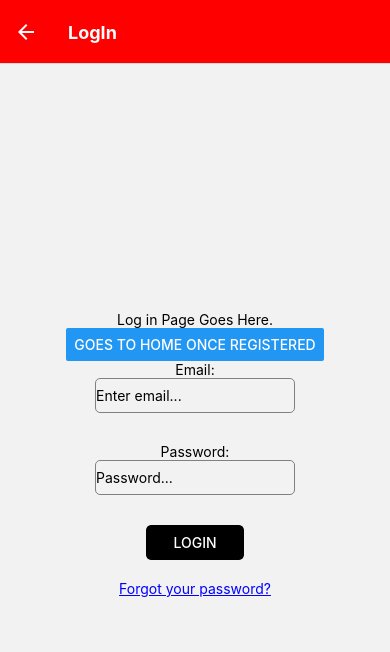
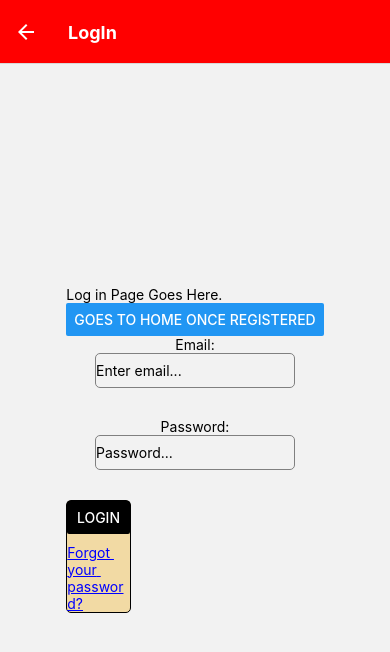
Before and after one commit to SirPhoros/love-birds, a React Native app: screen /LogIn in a window 390 px wide. Shown: the top 652 px of the page. Built offline with nearby package versions, Linux system fonts and the light colour scheme; no server answers.

Commit message:
Implement solution for Login

```diff
--- a/src/SignIn_Children/LogIn.tsx
+++ b/src/SignIn_Children/LogIn.tsx
@@ -1,12 +1,14 @@
-import React from 'react'
+import React, { useState } from 'react'
 import { View, Text, Button, TextInput, StyleSheet } from 'react-native'
 import { useNavigation } from '@react-navigation/native'
 import { logIn } from '../../utils'
 
-let email: string = ''
-let password: string = ''
+let emailLogin: string = ''
+let passwordLogin: string = ''
 
 export default function LogIn() {
+	const [email, setEmail] = useState('')
+	const [password, setPassword] = useState('')
 	const nav = useNavigation()
 
 	/* --- Email Input --- */
@@ -18,7 +20,7 @@ export default function LogIn() {
 					<TextInput
 						placeholder="Enter email..."
 						onChangeText={(newText) => {
-							email = newText
+							emailLogin = newText
 						}}
 						style={styles.textContainer}
 					/>
@@ -29,12 +31,55 @@ export default function LogIn() {
 						placeholder="Password..."
 						secureTextEntry={true}
 						onChangeText={(newText) => {
-							password = newText
+							passwordLogin = newText
 						}}
 						style={styles.textContainer}
 					/>
 				</View>
 			</>
+		)
+	}
+
+	function LoginMessage() {
+		return (
+			<>
+				<View>
+					<Text>Welcome back! </Text>
+					<Text>We've missed you</Text>
+					<Button
+						title="Head to the App"
+						onPress={() => {
+							nav.navigate('Home' as never)
+						}}
+					/>
+				</View>
+			</>
+		)
+	}
+
+	function LoginPage() {
+		return (
+			<View>
+				<Text>Log in Page Goes Here.</Text>
+				<Button
+					title="Goes to home once registered"
+					onPress={() => nav.navigate('Home' as never)}
+				/>
+				<EmailInput />
+				<View style={styles.buttonContainer}>
+					<Button
+						title="Login"
+						color="#000000"
+						onPress={() => {
+							setEmail(emailLogin)
+							setPassword(passwordLogin)
+							console.log('email: ', email, 'password: ', password)
+							logIn(emailLogin, passwordLogin)
+						}}
+					/>
+					<Text style={styles.forgotPasswordLink}>Forgot your password?</Text>
+				</View>
+			</View>
 		)
 	}
 
@@ -50,23 +95,13 @@ export default function LogIn() {
 				alignItems: 'center',
 			}}
 		>
-			<Text>Log in Page Goes Here.</Text>
-			<Button
-				title="Goes to home once registered"
-				onPress={() => nav.navigate('Home' as never)}
-			/>
-			<EmailInput />
-			<View style={styles.buttonContainer}>
-				<Button
-					title="Login"
-					color="#000000"
-					onPress={() => {
-						logIn(email, password)
-            nav.navigate('Home' as never)
-					}}
-				/>
+			<View>
+				{email.length > 1 && password.length >= 6 ? (
+					<LoginMessage />
+				) : (
+					<LoginPage />
+				)}
 			</View>
-			<Text style={styles.forgotPasswordLink}>Forgot your password?</Text>
 		</View>
 	)
 }
--- a/src/SignIn_Children/RegisterPage.tsx
+++ b/src/SignIn_Children/RegisterPage.tsx
@@ -1,8 +1,7 @@
-import React, { useState } from "react";
-import { View, Text, Button, TextInput, Alert } from "react-native";
-import { useNavigation } from "@react-navigation/native";
-import { handleGoogle, handleSignUpWithEmail } from "../../utils";
-
+import React, { useState } from 'react'
+import { View, Text, Button, TextInput, Alert } from 'react-native'
+import { useNavigation } from '@react-navigation/native'
+import { handleGoogle, handleSignUpWithEmail } from '../../utils'
 
 export default function Register() {
 	const nav = useNavigation()
@@ -10,25 +9,25 @@ export default function Register() {
 	const [email, setEmail] = useState('')
 	const [password, setPassword] = useState('')
 
-    let newEmail:string = '';
-    let newPassword:string = '';
+	let newEmail: string = ''
+	let newPassword: string = ''
 
-    function EmailRegister () {
+	function EmailRegister() {
 		return (
 			<>
 				<Text>Email:</Text>
 				<TextInput
 					placeholder="add your email address here"
-                    onChangeText={newText => {
-                        newEmail=newText
+					onChangeText={(newText) => {
+						newEmail = newText
 					}}
 				></TextInput>
 				<Text>Password:</Text>
 				<TextInput
 					placeholder="add your password here"
 					secureTextEntry={true}
-                    onChangeText={newText => {
-                        newPassword=newText
+					onChangeText={(newText) => {
+						newPassword = newText
 					}}
 				></TextInput>
 				<Button
@@ -62,7 +61,7 @@ export default function Register() {
 	//     )
 	// }
 
-    function Register () {
+	function Register() {
 		return (
 			<>
 				<Text className="text-2xl py-12">Register Here</Text>
@@ -72,28 +71,44 @@ export default function Register() {
 		)
 	}
 
-    function WelcomeMessage () {
+	function WelcomeMessage() {
 		return (
 			<>
-            <View >
+				<View>
 					<Text>Thanks for signing up!</Text>
-                <Text>You can change any of your details within the profile page</Text>
+					<Text>
+						You can change any of your details within the profile page
+					</Text>
 					<Button
 						title="Head to the App"
 						onPress={() => {
 							nav.navigate('Home' as never)
 						}}
 					/>
-
 				</View>
 			</>
 		)
 	}
 
 	return (
-      <View style={{position: 'absolute', top: 0, left: 0, right: 0, bottom: 0, justifyContent: 'center', alignItems: 'center'}}>
-            <View>{email.length > 1 && password.length > 0 ? <WelcomeMessage /> : <Register />}</View>
-
+		<View
+			style={{
+				position: 'absolute',
+				top: 0,
+				left: 0,
+				right: 0,
+				bottom: 0,
+				justifyContent: 'center',
+				alignItems: 'center',
+			}}
+		>
+			<View>
+				{email.length > 1 && password.length > 0 ? (
+					<WelcomeMessage />
+				) : (
+					<Register />
+				)}
+			</View>
 		</View>
 	)
 }
--- a/src/screens/Profile.tsx
+++ b/src/screens/Profile.tsx
@@ -5,6 +5,7 @@ import { UserContext } from '../../Context/UserContext'
 import {
 	checkRelationship,
 	getUserData,
+	logOut,
 	removePartner,
 	updatePartner,
 } from '../../utils'
@@ -98,6 +99,21 @@ export default function Profile() {
 		)
 	}
 
+	function SignOutButton() {
+		return (
+			<>
+				<Button
+					title="Sign Out"
+					onPress={() => {
+						Alert.alert('Signing out...')
+						logOut()
+						nav.navigate('Welcome' as never)
+					}}
+				/>
+			</>
+		)
+	}
+
 	return (
 		<>
 			<View
@@ -160,6 +176,9 @@ export default function Profile() {
 						></Button>
 					) : null}
 				</View>
+                <View>
+                    <SignOutButton/>
+                </View>
 			</View>
 		</>
 	)
```
Lines whose indentation alone changed are shown as unchanged.
